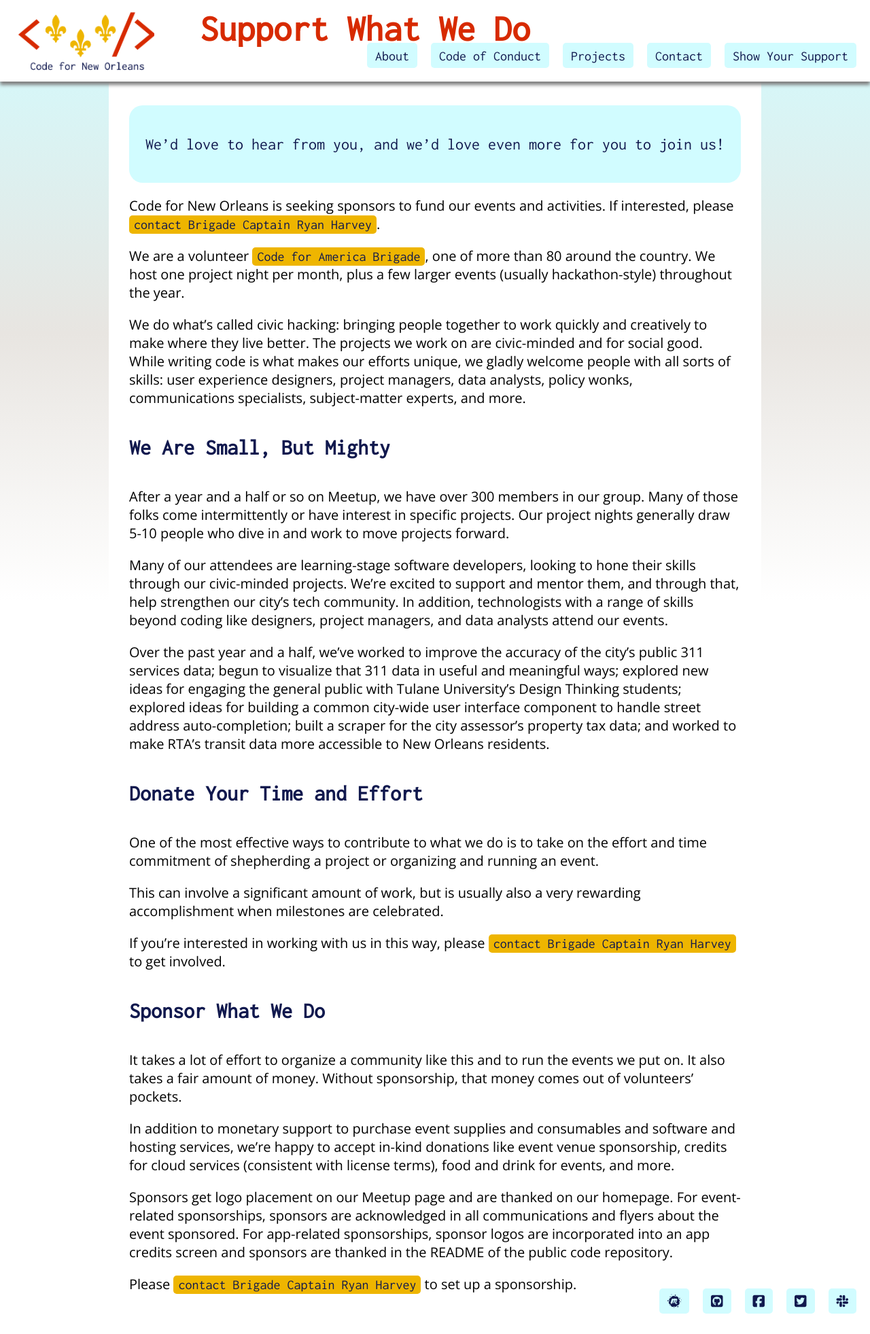
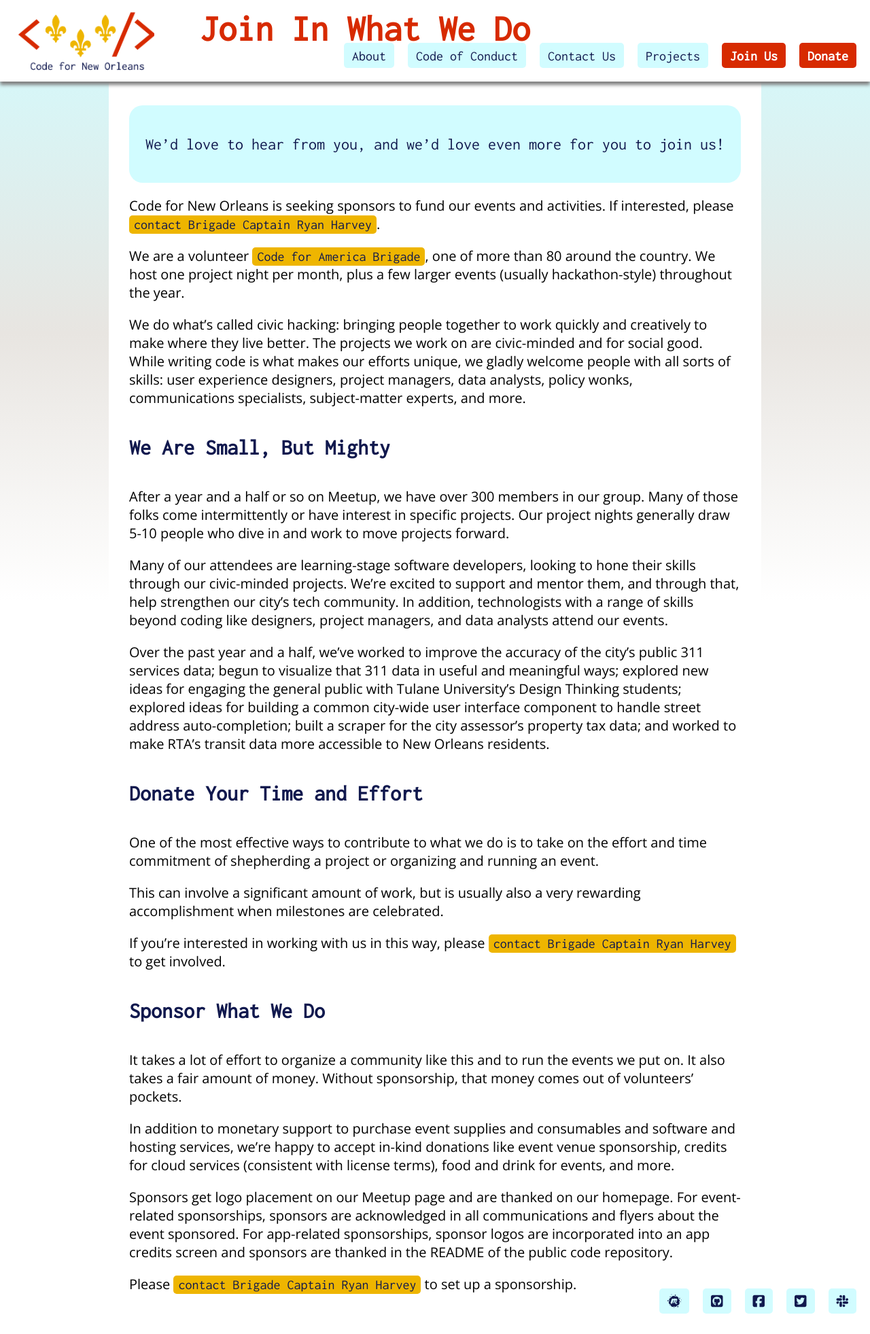
Before and after one commit to codefornola/codefornola.github.io, a Jekyll site: the page built from pages/join.md, in a window 1280 px wide. Shown: the whole page at 68% size. Built offline with Jekyll 4.4.1, drawn with Linux system fonts in a browser that asks for light colours; nearby versions of some CDN libraries.

Commit message:
Add calls to action, add Donate button.

```diff
--- a/_includes/header.html
+++ b/_includes/header.html
@@ -7,15 +7,16 @@
       <ul>
         {% for page_item in site.pages %}
           {% if page_item.category == 'main_nav' %}
-            <li><a href='{{ page_item.url }}'>
+            <li{% if page_item.decoration == 'call_to_action' %} class='brand-bg-red'{% endif %}><a href='{{ page_item.url }}'{% if page_item.decoration == 'call_to_action' %} class='white'{% endif %}>{% if page_item.decoration == 'call_to_action' %}<strong>{% endif %}
               {% if page_item.menu_tag %}
                 {{ page_item.menu_tag }}
               {% else %}
                 {{ page_item.title }}
               {% endif %}
-            </a></li>
+              {% if page_item.decoration == 'call_to_action' %}</strong>{% endif %}</a></li>
           {% endif %}
         {% endfor %}
+            <li class='brand-bg-red'><a href='https://secure.codeforamerica.org/page/contribute/donate-to-a-brigade-today?source_codes=codeforneworleans.org&brigade=Code%20for%20New%20Orleans' target='_blank' class='white'><strong>Donate</strong></a></li>
       </ul>
     </nav>
   </header>
--- a/css/main.css
+++ b/css/main.css
@@ -41,6 +41,18 @@
 }
 .brand-highlight {
   color: var(--brand-sky-highlight);
+}
+.white {
+  color: white;
+}
+.bg-white {
+  background-color: white;
+}
+.black {
+  color: black;
+}
+.bg-black {
+  background-color: black;
 }
 body {
   background: white; /* Old browsers */
--- a/pages/support.md
+++ b/pages/join.md
@@ -1,7 +1,7 @@
 ---
 layout: code_for_new_orleans
-title: Support What We Do
-menu_tag: Show Your Support
+title: Join In What We Do
+menu_tag: Join Us
 category: main_nav
 decoration: call_to_action
 announce: We'd love to hear from you, and we'd love even more for you to join us!
```
Also changed, not shown: pages/contact.md (renamed from pages/join_us.md, +2 -2 lines).
